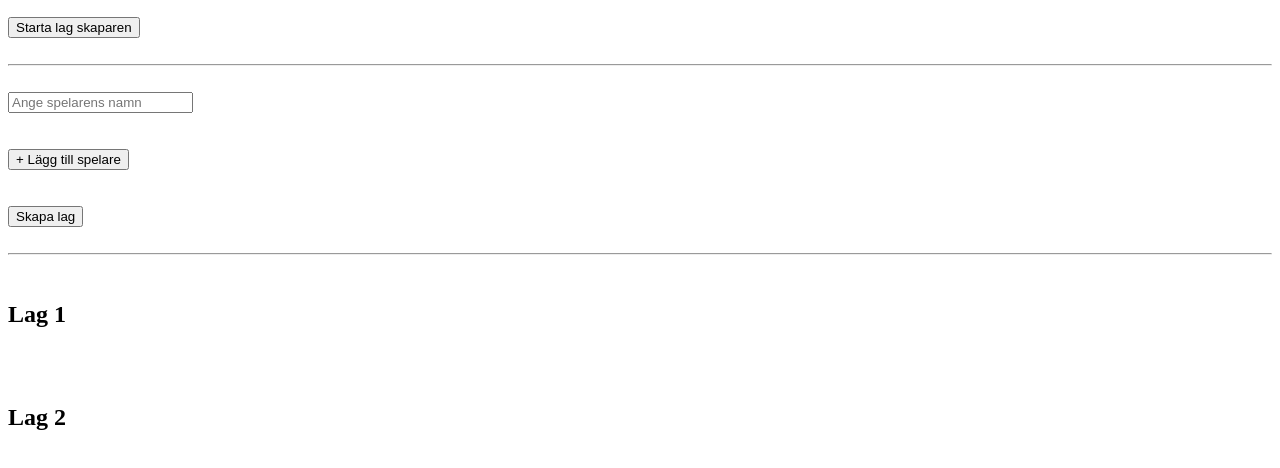
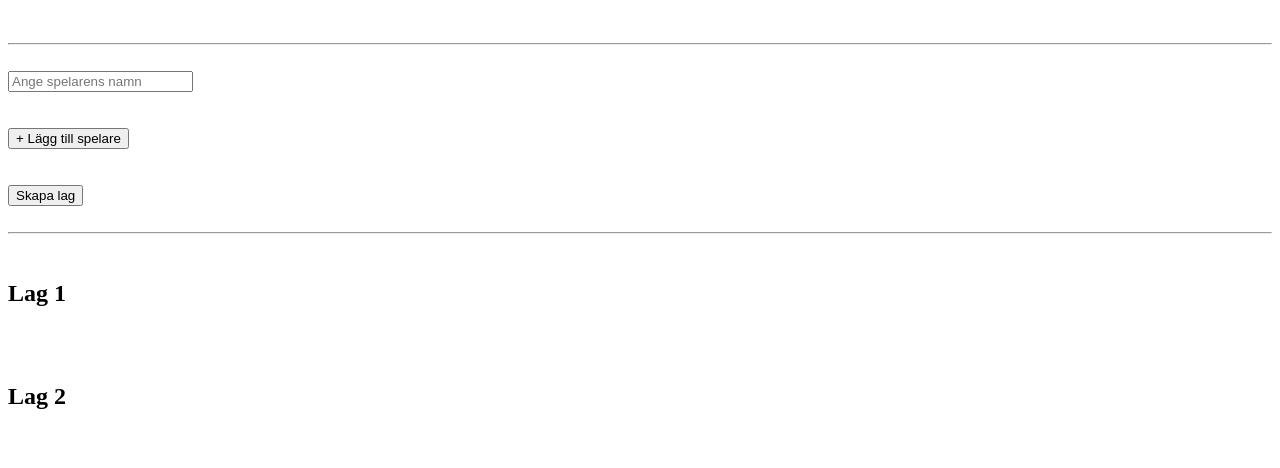
Before and after one commit to Joelhagg/VolleyballTeamGenerator, a plain HTML site: page index.html in a window 1280 px wide. Both pictures are taken after a click on the button "Starta lag skaparen". Shown: the part 110-578 px from the top of the page. Drawn offline with Linux system fonts and the light colour scheme.

Commit message:
update view functions

```diff
--- a/index.html
+++ b/index.html
@@ -48,7 +48,7 @@
     <hr>
     <br>
 
-    <section>
+    <section id="teamsContainer">
 
         <h2>Lag 1</h2>
         <div id="teamOneContainer">
--- a/script.js
+++ b/script.js
@@ -1,16 +1,25 @@
 console.log("test");
 
+// Containers
 let initiate = document.getElementById("initiate");
 let initiateBtnContainer = document.getElementById("initiateBtnContainer");
+let teamGeneratorContainer = document.getElementById("teamGeneratorContainer");
+let playersContainer = document.getElementById("playersContainer");
+
+// Buttons
 let addFieldBtn = document.getElementById("addFieldBtn");
-let playersContainer = document.getElementById("playersContainer");
+
+//
 let createTeams = document.getElementById("createTeams");
-let output = document.getElementById("output");
 let teamOneContainer = document.getElementById("teamOneContainer");
 let teamTwoContainer = document.getElementById("teamTwoContainer");
 
+teamGeneratorContainer.classList.add("hidden");
 initiate.addEventListener("click", () => {
   console.log("click");
+
+  initiateBtnContainer.classList.add("hidden");
+  teamGeneratorContainer.classList.remove("hidden");
 });
 
 addFieldBtn.addEventListener("click", () => {
```
Also changed, not shown: style.css (line endings or trailing spaces).
